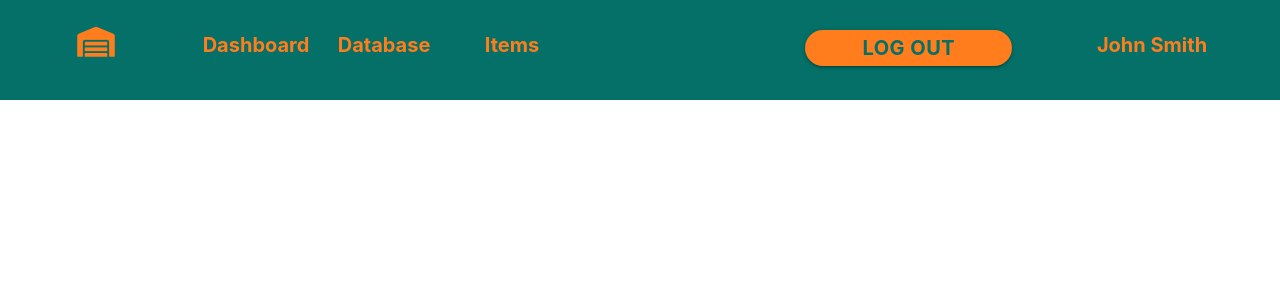
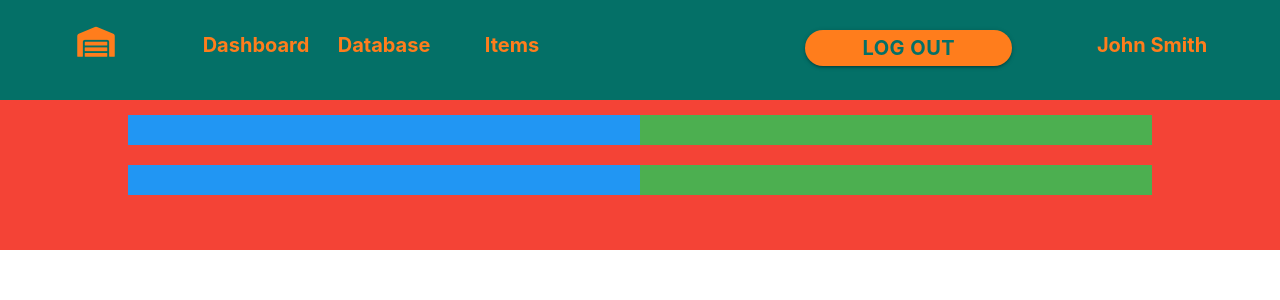
Before and after one commit to cameronduncan678/warehouseDBMS, a React (Create React App) app in the folder frontend/: page / in a window 1280 px wide. Shown: the top 300 px of the page. Built offline with nearby package versions, Linux system fonts and the light colour scheme.

Commit message:
Dashboardcomponent setup

```diff
--- a/frontend/src/App.js
+++ b/frontend/src/App.js
@@ -2,13 +2,15 @@ import React, { Component } from 'react';
 import './assets/css/App.css';
 
 //Components
-import Header from './components/Header'
+import Header from './components/Header';
+import Dashboard from './components/Dasboard';
 
 class App extends Component {
   render(){
     return (
       <div className="App">
         <Header />
+        <Dashboard />
       </div>
     );
   }
--- a/frontend/src/assets/css/App.css
+++ b/frontend/src/assets/css/App.css
@@ -1,5 +1,7 @@
-.wh-header{background:#047067;height:100px;color:#ff7d1c}.wh-header-logo{padding-top:20px;width:15%;float:left;text-align:center;font-size:30px}
-.wh-header-logo-text{padding-left:10px}.wh-header-nav{display:block}.wh-header-item{width:10%;float:left;height:100px;padding-top:30px;font-size:20px;text-align:center;font-weight:bolder;cursor:pointer;transition:.1s}
+.wh-dashboard-container{width:80%;margin:0 auto}.wh-header{background:#047067;height:100px;color:#ff7d1c}
+.wh-header-logo{padding-top:20px;width:15%;float:left;text-align:center;font-size:30px}
+.wh-header-logo-text{padding-left:10px}.wh-header-nav.active{display:block}.wh-header-nav.inactive{display:block}
+.wh-header-item{width:10%;float:left;height:100px;padding-top:30px;font-size:20px;text-align:center;font-weight:bolder;cursor:pointer;transition:.1s}
 .wh-header-item:hover{color:#047067;background:#ff7d1c}.wh-header-item.active{color:#047067;background:#ff7d1c}
 .wh-header-user{width:10%;float:right;height:100px;padding-top:30px;font-size:20px;text-align:center;font-weight:bolder}
 .wh-header-logout{width:10%;float:right;height:100px;padding-top:30px;font-size:20px;text-align:center;font-weight:bolder}
@@ -8,9 +10,9 @@
 .wh-header-nav-icon{float:right;width:50px;height:100px;font-size:30px;padding-top:25px;display:none;cursor:pointer}
 @media screen and (max-width:1346px){.wh-header-logo-text{display:none}.wh-header-user{width:20%}
 .wh-header-logout{width:18%}}@media screen and (max-width:981px){.wh-header-item{width:15%}
-}@media screen and (max-width:752px){.wh-header-nav-icon{display:block}.wh-header-nav{display:none}
-.wh-header-item{float:right;width:100%;text-align:right;height:50px;padding:0;padding-right:20px;color:#047067;background:#ff7d1c}
-.wh-header-logout{width:80%;background:#ff7d1c;color:#047067}.wh-header-logout button{background:#047067;color:#ff7d1c;width:50%;float:right}
-.wh-header-logout button:hover{background:#ff7d1c;color:#047067;border:solid 3px #047067}
+}@media screen and (max-width:752px){.wh-header-nav-icon{display:block}.wh-header-nav.active{display:block}
+.wh-header-nav.inactive{display:none}.wh-header-item{float:right;width:100%;text-align:right;height:50px;padding:0;padding-right:20px;padding-top:10px;color:#047067;background:#ff7d1c}
+.wh-header-item:hover{background:#047067;color:#ff7d1c}.wh-header-logout{width:80%;background:#ff7d1c;color:#047067}
+.wh-header-logout button{background:#047067;color:#ff7d1c;width:50%;float:right}.wh-header-logout button:hover{background:#ff7d1c;color:#047067;border:solid 3px #047067}
 .wh-header-user{background:#ff7d1c;color:#047067}}
 /*# sourceMappingURL=App.css.map */
--- /dev/null
+++ b/frontend/src/assets/sass/components/Dashboard.scss
@@ -0,0 +1,6 @@
+@import '../import/colors.scss';
+
+.wh-dashboard-container {
+  width: 80%;
+  margin: 0 auto;
+}
--- /dev/null
+++ b/frontend/src/components/Dasboard.js
@@ -0,0 +1,25 @@
+import React from 'react';
+
+class Dashboard extends React.Component{
+    render(){
+        return(
+            <main className="section red">
+                <section className="wh-dashboard-container">
+                    <div className="row">
+                        <div className="col s6">
+                            <div className="row section blue"></div>
+                            <div className="row section blue"></div>
+                        </div>
+                        <div className="col s6">
+                            <div className="row section green"></div>
+                            <div className="row section green"></div>
+                        </div>
+                    </div>
+                </section>
+            </main>
+        );
+    }
+
+}
+
+export default Dashboard;
--- a/frontend/src/components/Header.js
+++ b/frontend/src/components/Header.js
@@ -5,11 +5,13 @@ import jQuery from 'jquery';
 class Header extends React.Component {
 
     navRollout = () => {
-        if (!jQuery('.wh-header-nav').is(':visible')) {
-            jQuery('.wh-header-nav').show();
+        if (!jQuery('#headerNavItems').is(':visible')) {
+            jQuery('#headerNavItems').removeClass('inactive');
+            jQuery('#headerNavItems').addClass('active');
         }
-        else if (jQuery('.wh-header-nav').is(':visible')) {
-            jQuery('.wh-header-nav').hide();
+        else if (jQuery('#headerNavItems').is(':visible')) {
+            jQuery('#headerNavItems').removeClass('active');
+            jQuery('#headerNavItems').addClass('inactive');
         }
     }
 
@@ -24,7 +26,7 @@ class Header extends React.Component {
                     <div className="wh-header-nav-icon">
                         <i className="fas fa-bars" onClick={this.navRollout}></i>
                     </div>
-                    <div className="wh-header-nav">
+                    <div id="headerNavItems" className="wh-header-nav inactive">
                         <div className="wh-header-item">Dashboard</div>
                         <div className="wh-header-item">Database</div>
                         <div className="wh-header-item">Items</div>
```
Also changed, not shown: frontend/src/assets/sass/components/Header.scss (+16 -2 lines), 1 other file (tests, documents, lock files or other folders).
